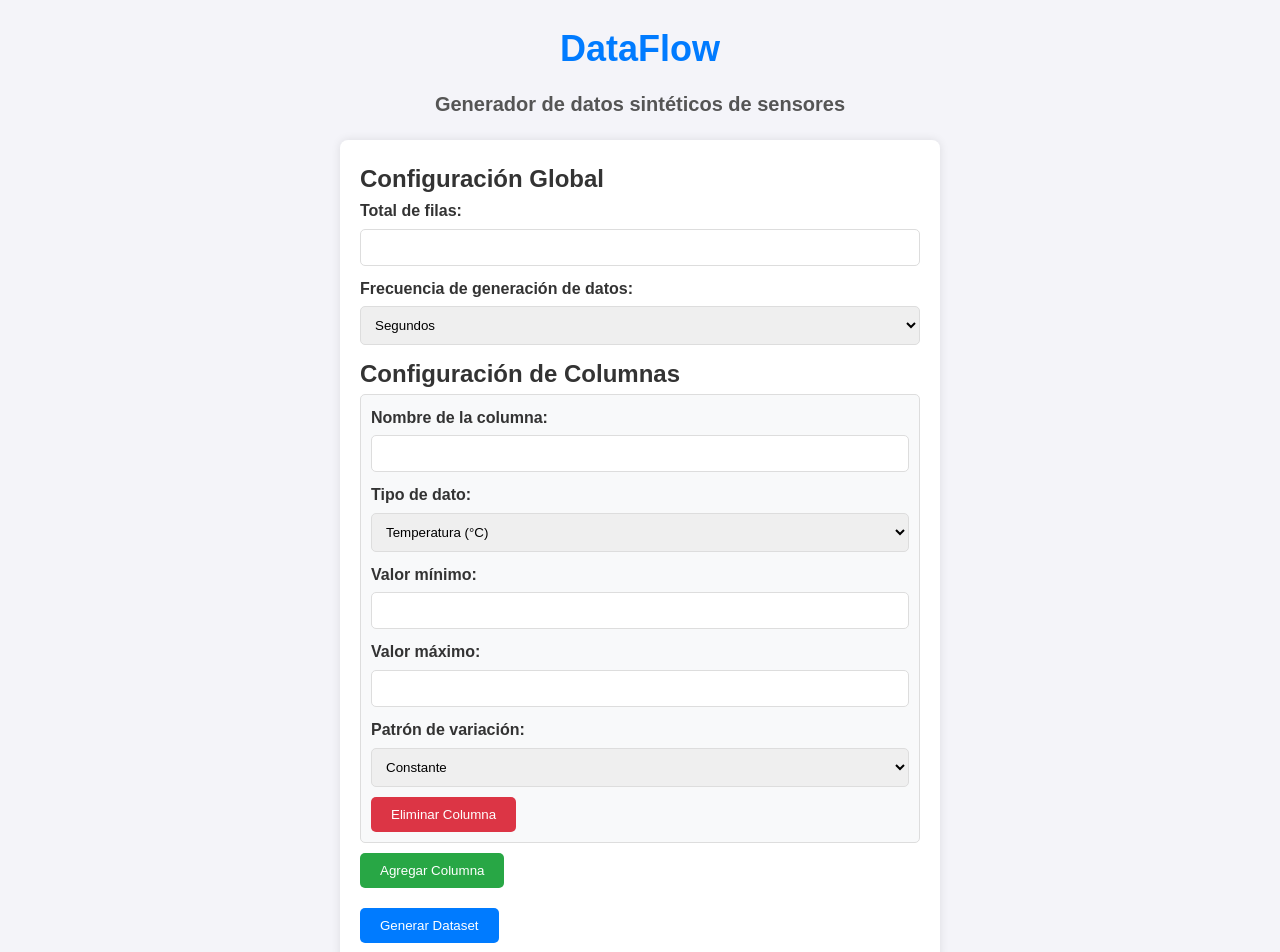
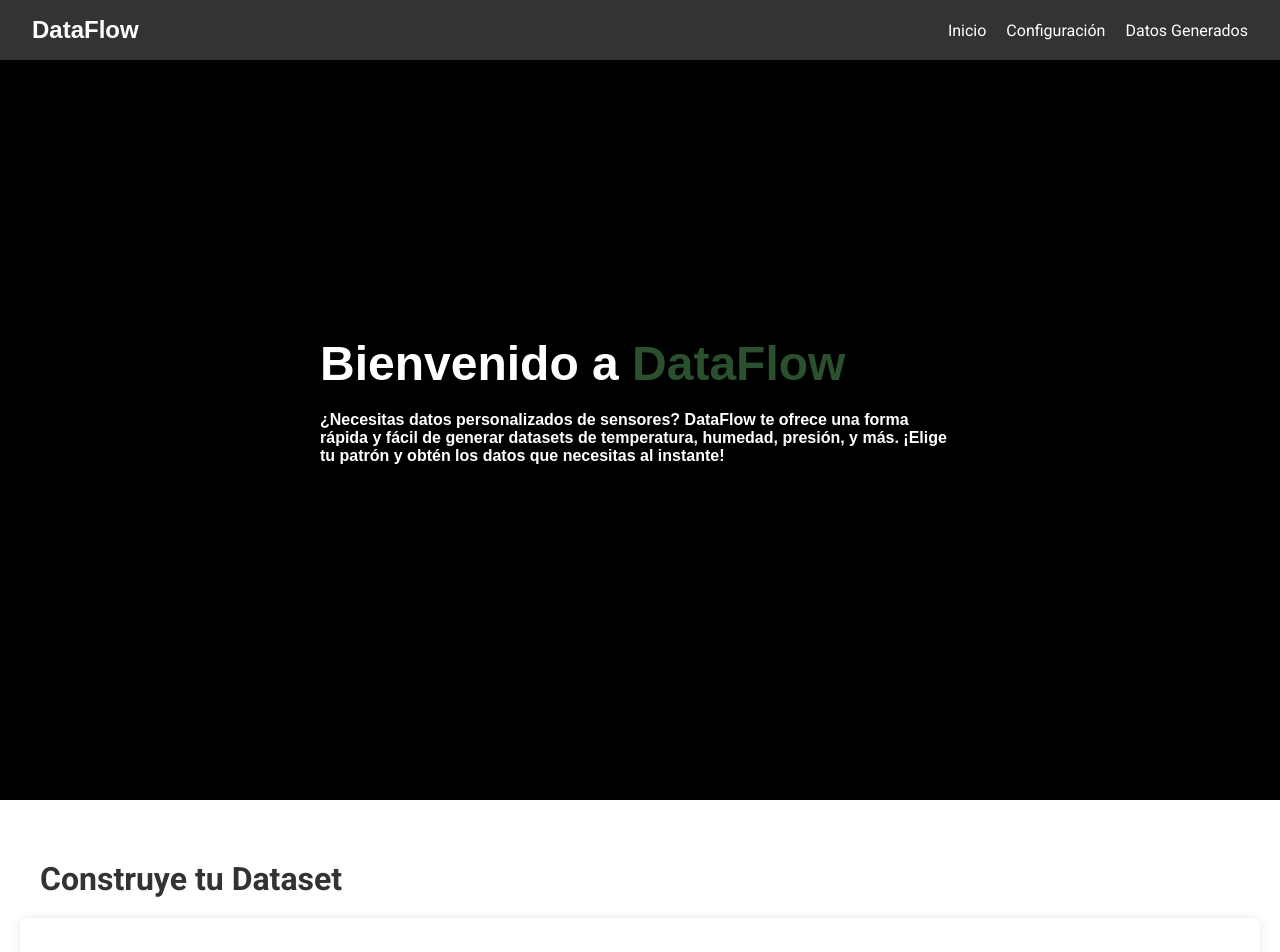
Before and after one commit to openlabun/Dataflow, a website: page public/index.html in a window 1280 px wide. Shown: the top 952 px of the page. Drawn offline with Linux system fonts and the light colour scheme.

Commit message:
ajustes y ReadMe

```diff
--- a/public/index.html
+++ b/public/index.html
@@ -3,16 +3,40 @@
 <head>
     <meta charset="UTF-8">
     <title>Generador de Datos Sintéticos - DataFlow</title>
+    <link href="https://fonts.googleapis.com/css2?family=Roboto:wght@400;700&display=swap" rel="stylesheet">
     <link rel="stylesheet" href="style.css">
 </head>
 <body>
+    <!-- Sección 1: Barra de navegación -->
+    <nav>
         <header>
             <h1>DataFlow</h1>
-        <h2>Generador de datos sintéticos de sensores</h2>
         </header>
+        <ul>
+            <li><a href="#home">Inicio</a></li>
+            <li><a href="#configSection">Configuración</a></li>
+            <li><a href="#dataSection">Datos Generados</a></li>
+        </ul>
+    </nav>
 
+   <!-- Sección 1: Imagen de fondo y título -->
+<section id="home">
+    <div class="content">
+        <h1 class="main-title">Bienvenido a <span class="dataflow-text">DataFlow</span></h1>
+        <h2 class="sub-title">¿Necesitas datos personalizados de sensores? DataFlow te ofrece una forma rápida y fácil de generar datasets de temperatura, humedad, presión, y más. ¡Elige tu patrón y obtén los datos que necesitas al instante!</h2>
+    </div>
+</section>
+
+
+
+
+    <!-- Sección 2: Formulario de configuración -->
+    <section id="configSection">
+        <h2>Construye tu Dataset</h2>
         <form id="dataConfigForm">
-        <h2>Configuración Global</h2>
+            <div class="form-section">
+                <div class="config-global">
+
                     <label for="totalRows">Total de filas:</label>
                     <input type="number" id="totalRows" name="totalRows" min="1" required>
                     <br>
@@ -22,9 +46,9 @@
                         <option value="minutes">Minutos</option>
                         <option value="hours">Horas</option>
                     </select>
-        <br>
-
-        <h2>Configuración de Columnas</h2>
+                </div>
+                <div class="config-columns">
+                    <h3>Configuración de Columnas</h3>
                     <div id="columnsContainer">
                         <div class="columnConfig">
                             <label for="columnName">Nombre de la columna:</label>
@@ -34,11 +58,10 @@
                             <select name="dataType" required>
                                 <option value="temperature">Temperatura (°C)</option>
                                 <option value="humidity">Humedad (%)</option>
-                    <option value="pre">Presión(hPa)</option>
+                                <option value="pre">Presión (hPa)</option>
                                 <option value="power">Potencia (W)</option>
                                 <option value="current">Corriente (A)</option>
                                 <option value="voltage">Voltaje (V)</option>
-
                             </select>
                             <br>
                             <div class="numericConfig">
@@ -58,20 +81,31 @@
                             </select>
                             <br>
                             <button type="button" class="removeColumnBtn">Eliminar Columna</button>
-            </div>
+
                         </div>
                         <button type="button" id="addColumnBtn">Agregar Columna</button>
-        <br>
+                    </div>
+
+                </div>
+
+            </div>
             <button type="submit">Generar Dataset</button>
+
         </form>
+    </section>
 
+
+    <!-- Sección 3: Datos generados -->
+    <section id="dataSection">
         <h2>Datos Generados</h2>
+        <div class="card">
             <table id="dataTable">
                 <!-- La tabla se llenará con los datos generados -->
             </table>
             <div id="paginationControls" class="pagination-controls"></div>
             <button id="exportCsvBtn">Exportar a CSV</button>
-
+        </div>
+    </section>
     <script src="script.js"></script>
 </body>
 </html>
--- a/public/style.css
+++ b/public/style.css
@@ -1,67 +1,161 @@
 /* Reset CSS */
+@import url('https://fonts.googleapis.com/css2?family=Roboto:wght@400;700&display=swap');
+
 * {
     margin: 0;
     padding: 0;
     box-sizing: border-box;
 }
+/* General styles */
+body {
+    font-family: 'Roboto', sans-serif;
+}
 
-body {
-    font-family: 'Arial', sans-serif;
-    background-color: #f4f4f9;
-    color: #333;
-    line-height: 1.6;
+section {
+    padding: 60px 20px; /* Adjust padding for each section */
+}
+
+
+
+/* Navigation styles */
+nav {
     display: flex;
-    flex-direction: column;
+    justify-content: space-between;
+    align-items: center;
+    background-color: #333;
+    color: white;
+    padding: 1em 2em;
+    box-shadow: 0 4px 8px rgba(0, 0, 0, 0.1);
+    position: fixed;
+    width: 100%;
+    top: 0;
+    left: 0;
+    z-index: 1000;
+}
+
+nav header h1 {
+    margin: 0;
+    font-size: 1.5em;
+    font-family: 'Figtree', sans-serif;
+}
+
+nav ul {
+    list-style: none;
+    margin: 0;
+    padding: 0;
+    display: flex;
+}
+
+nav ul li {
+    margin-left: 20px;
+}
+
+nav ul li a {
+    color: white;
+    text-decoration: none;
+    font-size: 1em;
+    transition: color 0.3s ease;
+}
+
+nav ul li a:hover {
+    color: #408744;
+
+}
+
+/* Home section styles */
+#home {
+    background-color: black;
+    position: relative;
+    overflow: hidden;
+    color: white;
+    height: 100vh;
+    display: flex;
+    font-family: 'Figtree', sans-serif;
     align-items: center;
     justify-content: center;
-    min-height: 100vh;
-    padding: 20px;
 }
 
-header {
-    text-align: center;
+
+.main-title {
+    position: relative;
+    z-index: 2;
     margin-bottom: 20px;
+    font-size: 3em;
 }
 
-header h1 {
-    font-size: 36px;
-    margin-bottom: 10px;
-    color: #007bff; /* Azul destacado */
+.dataflow-text {
+    color: #2b502d; /* Cambia el color de "DataFlow" a tu preferencia */
 }
 
-header h2 {
-    font-size: 20px;
-    color: #555;
+.sub-title{
+    font-size: 1em;
+}
+.content {
+    position: absolute;
+    top: 50%;
+    left: 50%;
+    transform: translate(-50%, -50%);
 }
 
-form {
+/* Config section styles */
+#configSection {
+    background: white;
+    padding: 40px 20px;
+}
+
+
+
+#configSection h2 {
+    padding: 20px ;
+    top: 20px;
+    left: 20px;
+    margin: 0;
+    font-size: 2em;
+    color: #333;
+}
+
+#dataConfigForm {
+    display: flex;
+    flex-wrap: wrap;
     background: #fff;
-    padding: 20px;
+    padding: 45px;
+    font-family: 'Figtree', sans-serif;
     border-radius: 8px;
     box-shadow: 0 0 10px rgba(0, 0, 0, 0.1);
+}
+
+.form-section {
+    display: flex;
     width: 100%;
-    max-width: 600px;
+}
+
+.config-global, .config-columns {
+    flex: 1;
+    padding: 15px;
 }
 
 label {
     display: block;
-    margin-bottom: 5px;
+    margin-bottom: 10px;
     font-weight: bold;
+    font-size: medium;
+    font-family: 'Figtree', sans-serif;
 }
 
 input[type="number"], input[type="text"], select {
-    width: 100%;
+    width: 70%;
     padding: 10px;
     margin-bottom: 10px;
-    border: 1px solid #ddd;
+    border: 1px solid #cbe7cc;
     border-radius: 5px;
 }
 
 button {
-    display: inline-block;
-    background: #007bff;
+
+    background: #2b502d;
     color: #fff;
     border: none;
+    font-family: 'Figtree', sans-serif;
     padding: 10px 20px;
     cursor: pointer;
     border-radius: 5px;
@@ -69,11 +163,12 @@ button {
 }
 
 button:hover {
-    background: #0056b3;
+    background: #408744;
 }
 
 button[type="button"] {
     background: #dc3545;
+    float: left;
 }
 
 button[type="button"]:hover {
@@ -81,8 +176,10 @@ button[type="button"]:hover {
 }
 
 button#addColumnBtn {
+    position: flex;
     background: #28a745;
-    margin-bottom: 20px;
+    float: right;
+
 }
 
 button#addColumnBtn:hover {
@@ -90,30 +187,40 @@ button#addColumnBtn:hover {
 }
 
 button#exportCsvBtn {
-    background: #ffc107;
+    background: #3b7e3e;
 }
 
 button#exportCsvBtn:hover {
-    background: #e0a800;
+
+    background: #71b774;
 }
 
 .columnConfig {
-    background: #f8f9fa;
-    padding: 10px;
-    border: 1px solid #ddd;
+    background: white;
+    padding: 20px;
     border-radius: 5px;
-    margin-bottom: 10px;
+    margin-bottom: 7px;
+    width: 1;
 }
 
-#dataTable {
+.config-columns{
+    border:#333
+}
+
+#dataSection #dataTable {
     width: 100%;
     margin-top: 20px;
     border-collapse: collapse;
+    font-family: 'Figtree', sans-serif;
+    border: 1px solid #ccc;
+    border-radius: 80px;
 }
 
-#dataTable th, #dataTable td {
+#dataSection #dataTable th,
+#dataSection #dataTable td {
     padding: 10px;
-    border: 1px solid #ddd;
+    border: 1px solid #ccc;
+    border-radius: 80px;
 }
 
 .action-cell {
@@ -148,3 +255,11 @@ button#exportCsvBtn:hover {
     border: 1px solid #ddd;
     border-radius: 5px;
 }
+
+.card {
+    background-color: #fff;
+    border-radius: 8px;
+    box-shadow: 0 0 10px rgba(0, 0, 0, 0.1);
+    padding: 40px;
+    margin-top: 20px; /* Ajusta el margen superior según sea necesario */
+}
```
Also changed, not shown: Fondoo.png (added), README.md, 1 other file. Lines whose indentation alone changed are shown as unchanged.
